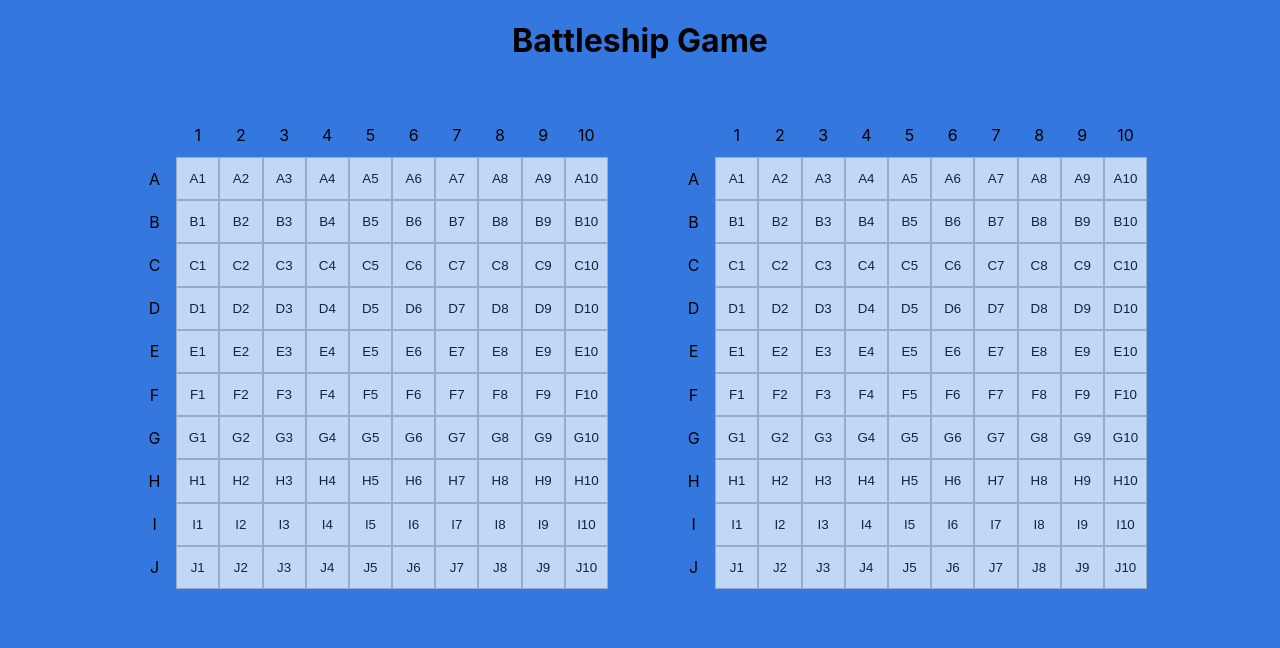
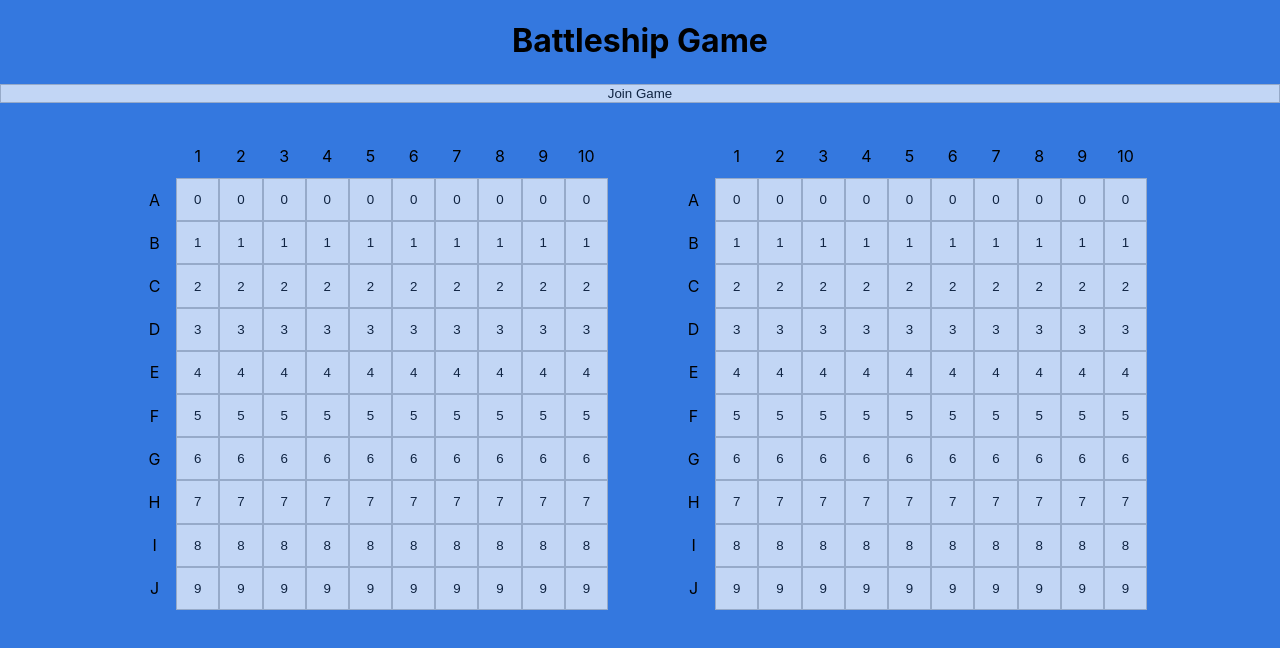
Before and after one commit to jesperkling/battleship-client, a React (Create React App) app: page /gameboard in a window 1280 px wide. Shown: the top 648 px of the page. Built offline with nearby package versions, Linux system fonts and the light colour scheme; no server answers.

Commit message:
Created a custom hook that generates ships on game board

```diff
--- a/src/App.jsx
+++ b/src/App.jsx
@@ -1,6 +1,5 @@
 import "./App.css";
 import GamePage from "./Pages/GamePage";
-import StartPage from "./Pages/StartPage";
 import Container from "react-bootstrap/Container";
 import { Routes, Route } from "react-router-dom";
 import SocketContext from "./Contexts/SocketContext";
@@ -11,7 +10,6 @@ function App() {
       <SocketContext>
         <Container>
           <Routes>
-            <Route path="/" element={<StartPage />} />
             <Route path="/gameboard" element={<GamePage />} />
           </Routes>
         </Container>
--- a/src/Components/Gameboard.jsx
+++ b/src/Components/Gameboard.jsx
@@ -1,8 +1,11 @@
 import Container from "react-bootstrap/Container";
 import Col from "react-bootstrap/Col";
 import Row from "react-bootstrap/Row";
+import useGenerateFleet from "../Hooks/useGenerateFleet";
 
 export default function Gameboard(props) {
+  const fleet = useGenerateFleet();
+
   return (
     <Container className="gameboard">
       <Row className="rad">
@@ -12,20 +15,15 @@ export default function Gameboard(props) {
           </Col>
         ))}
       </Row>
-      {props.rows.map((object, index) => (
+      {fleet[0].map((array, index) => (
         <Row className="rad" key={index}>
           <Col className="square" key={index}>
             {props.rows[index]}
           </Col>
-          {props.columns.map((something, index) => (
+          {fleet[0][index].map((ship, index) => (
             <Col className="square" key={index}>
-              <button
-                onClick={(e) =>
-                  console.log(props.columns[index] + props.rows[object - 1])
-                }
-              >
-                {props.columns[index]}
-                {props.rows[object - 1]}
+              <button value={ship} onClick={(e) => console.log(ship)}>
+                {index}
               </button>
             </Col>
           ))}
--- /dev/null
+++ b/src/Hooks/useGenerateFleet.jsx
@@ -0,0 +1,131 @@
+import { useState } from "react";
+
+const useGenerateFleet = () => {
+  const [fleet, setFleet] = useState([
+    [null, null, null, null, null, null, null, null, null, null],
+    [null, null, null, null, null, null, null, null, null, null],
+    [null, null, null, null, null, null, null, null, null, null],
+    [null, null, null, null, null, null, null, null, null, null],
+    [null, null, null, null, null, null, null, null, null, null],
+    [null, null, null, null, null, null, null, null, null, null],
+    [null, null, null, null, null, null, null, null, null, null],
+    [null, null, null, null, null, null, null, null, null, null],
+    [null, null, null, null, null, null, null, null, null, null],
+    [null, null, null, null, null, null, null, null, null, null],
+  ]);
+
+  const [ships, setShips] = useState([
+    { size: 4, coordinates: [], sunk: false },
+    { size: 3, coordinates: [], sunk: false },
+    { size: 2, coordinates: [], sunk: false },
+    { size: 2, coordinates: [], sunk: false },
+  ]);
+
+  function getRandomInteger(min, max) {
+    return Math.floor(Math.random() * (max - min + 1) + min);
+  }
+
+  function generateShip(size) {
+    let test = getRandomInteger(0, 1);
+    console.log("test:", test);
+
+    let generate = true;
+    let busy = false;
+
+    while (generate === true) {
+      if (test === 0) {
+        busy = false;
+
+        let length = getRandomInteger(0, 9);
+        let row = getRandomInteger(0, 10 - size);
+        console.log("length:", length, "row", row);
+
+        row = row - 1;
+        console.log("row first:", row);
+
+        for (let i = 0; i < size; i++) {
+          row++;
+
+          if (fleet[row][length] !== null) {
+            console.log("busy!");
+            busy = true;
+          }
+        }
+        console.log("busy!", busy);
+
+        if (busy === false) {
+          console.log("passed control", row);
+
+          row = row - size;
+
+          for (let i = 0; i < size; i++) {
+            row++;
+            fleet[row][length] = "ship" + size;
+          }
+
+          generate = false;
+        }
+      } else {
+        busy = false;
+
+        let length = getRandomInteger(0, 10 - size);
+        let row = getRandomInteger(0, 9);
+        console.log("length", length, "row", row);
+
+        length = length - 1;
+
+        for (let i = 0; i < size; i++) {
+          length++;
+
+          if (fleet[row][length] !== null) {
+            console.log("Busy!!");
+            busy = true;
+          }
+        }
+        console.log("Busy", busy);
+        if (busy === false) {
+          console.log("passed control");
+          length = length - size;
+
+          for (let i = 0; i < size; i++) {
+            length++;
+            fleet[row][length] = "ship" + size;
+            console.log("from if statement");
+          }
+          generate = false;
+        }
+      }
+      console.log(busy);
+    }
+
+    if (test === 0) {
+      let length = getRandomInteger(0, 9);
+      let row = getRandomInteger(0, 10 - size);
+      console.log("length:", length, "row:", row);
+
+      row = row - 1;
+      for (let i = 0; i < size; i++) {
+        row++;
+        fleet[row][length] = "ship" + size;
+      }
+    } else {
+      let length = getRandomInteger(0, 10 - size);
+      let row = getRandomInteger(0, 9);
+      console.log("length:", length, "row:", row);
+
+      length = length - 1;
+
+      for (let i = 0; i < size; i++) {
+        length++;
+        fleet[row][length] = "ship" + size;
+      }
+    }
+  }
+
+  generateShip(4);
+  generateShip(3);
+
+  return [fleet];
+};
+
+export default useGenerateFleet;
--- a/src/Hooks/useRandomPosition.jsx
+++ b/src/Hooks/useRandomPosition.jsx
@@ -1,6 +1,6 @@
 import { useEffect, useState } from "react";
 
-export default function useRandomPosition() {
+const useRandomPosition = () => {
   const coordinates = [
     [1, 2, 3, 4, 5, 6, 7, 8, 9, 10],
     ["A", "B", "C", "D", "E", "F", "G", "H", "I", "J"],
@@ -50,44 +50,77 @@ export default function useRandomPosition() {
     }
 
     let interval = getRandomInteger(10 - size);
-    let first = coordinates[align][interval];
+    let start = coordinates[align][interval];
     let array = [];
 
     for (let i = 0; i < size; i++) {
-      const secondCoord = coordinates[opposite][interval++];
-      let firstCoord = first;
+      const lengthCoord = coordinates[opposite][interval++];
+      let startCoord = start;
       let coord;
 
-      if (typeof firstCoord === "string") {
-        coord = firstCoord + secondCoord;
+      if (typeof startCoord === "string") {
+        coord = startCoord + lengthCoord;
       } else {
-        coord = secondCoord + firstCoord;
+        coord = lengthCoord + startCoord;
       }
 
-      if (boatCoordinates.includes(coord)) {
-        return;
-      }
+      coord = coord.toString();
 
-      array.push(coord.toString());
+      array.push(coord);
     }
     return array;
   }
 
   useEffect(() => {
-    let generatedCoordinates = getCoordinates(4);
-    console.log(generatedCoordinates);
+    function checkBoat(boat) {
+      for (let i = 0; i < boat.length; i++) {
+        const element = boat[i];
 
-    for (let i = 0; i < generatedCoordinates.length; i++) {
-      const element = generatedCoordinates[i];
+        if (boatCoordinates.includes(element)) {
+          console.log("already exists", boat.length, boat);
+          boat = getCoordinates(boat.length);
+          console.log("new boat", boat);
+        }
+      }
+      return boat;
+    }
 
-      if (boatCoordinates.includes(element)) {
-        return;
-      }
+    let boat4 = checkBoat(getCoordinates(4));
+    for (let i = 0; i < boat4.length; i++) {
+      const element = boat4[i];
+      boatCoordinates.push(element);
+    }
 
-      boats[0].coordinate.push(generatedCoordinates[i]);
-      console.log("Coordinates", boats[0].coordinate);
+    let boat3 = checkBoat(getCoordinates(3));
+    for (let i = 0; i < boat3.length; i++) {
+      const element = boat3[i];
+      boatCoordinates.push(element);
     }
+
+    let boat2one = checkBoat(getCoordinates(2));
+    for (let i = 0; i < boat2one.length; i++) {
+      const element = boat2one[i];
+      boatCoordinates.push(element);
+    }
+
+    let boat2two = checkBoat(getCoordinates(2));
+    for (let i = 0; i < boat2two.length; i++) {
+      const element = boat2two[i];
+      boatCoordinates.push(element);
+    }
+
+    setBoats(
+      (boats[0].coordinate = [...boat4]),
+      (boats[1].coordinate = [...boat3]),
+      (boats[2].coordinate = [...boat2one]),
+      (boats[3].coordinate = [...boat2two])
+    );
+
+    console.log(boatCoordinates);
+    console.log("The fleet", boats);
   }, []);
 
   return [boats];
-}
+};
+
+export default useRandomPosition;
--- a/src/Pages/GamePage.jsx
+++ b/src/Pages/GamePage.jsx
@@ -1,12 +1,40 @@
 import React, { useState } from "react";
 import Gameboard from "../Components/Gameboard";
 import "../App.css";
+import { useSocketContext } from "../Contexts/SocketContext";
+import Button from "react-bootstrap/Button";
+import useGenerateFleet from "../Hooks/useGenerateFleet";
 import useRandomPosition from "../Hooks/useRandomPosition";
 
 export default function GamePage() {
-  const boatPosition = useRandomPosition();
-  console.log("GamePage", boatPosition[0]);
-  const [row, setRows] = useState([
+  const fleet = useGenerateFleet();
+  console.log("GamePage", fleet);
+
+  const socket = useSocketContext();
+
+  const [waitingForGame, setWaitingForGame] = useState(false);
+  const [gameFound, setGameFound] = useState(false);
+
+  socket.on("connected", (text) => {
+    console.log(text);
+  });
+  const joinGame = () => {
+    setGameFound(false);
+    setWaitingForGame(true);
+    socket.emit("joinGame");
+  };
+  socket.on("HiRoom", () => {
+    console.log("Server said hi to your room");
+  });
+  socket.on("gameFound", () => {
+    setWaitingForGame(false);
+    setGameFound(true);
+  });
+  socket.on("userLeft", (message) => {
+    console.log(message);
+  });
+
+  const [row, setRow] = useState([
     "1",
     "2",
     "3",
@@ -18,7 +46,7 @@ export default function GamePage() {
     "9",
     "10",
   ]);
-  const [column, setColumns] = useState([
+  const [column, setColumn] = useState([
     "A",
     "B",
     "C",
@@ -48,6 +76,11 @@ export default function GamePage() {
   return (
     <>
       <h1>Battleship Game</h1>
+      <Button className="w-auto" disabled={waitingForGame} onClick={joinGame}>
+        Join Game
+      </Button>
+      {waitingForGame && <p>Waiting for game...</p>}
+      {gameFound && <p>Game found!</p>}
       <div className="gameUI">
         <Gameboard rows={row} columns={column} refs={ref} />
         <Gameboard rows={row} columns={column} refs={ref} />
--- a/src/Pages/StartPage.jsx
+++ /dev/null
@@ -1,23 +0,0 @@
-import React from "react";
-import Button from "react-bootstrap/Button";
-import Container from "react-bootstrap/Container";
-import Form from "react-bootstrap/Form";
-import { Link } from "react-router-dom";
-
-export default function StartPage() {
-  return (
-    <div>
-      <Container>
-        <h2>Battleship Game</h2>
-        <Form>
-          <Form.Group>
-            <Form.Control type="text" placeholder="Username" />
-          </Form.Group>
-        </Form>
-        <Button variant="info" as={Link} to="/gameboard" onClick="">
-          Start Game
-        </Button>
-      </Container>
-    </div>
-  );
-}
--- a/src/index.js
+++ b/src/index.js
@@ -6,9 +6,9 @@ import { BrowserRouter } from "react-router-dom";
 
 const root = ReactDOM.createRoot(document.getElementById("root"));
 root.render(
-  //<React.StrictMode>
+  <React.StrictMode>
     <BrowserRouter>
       <App />
     </BrowserRouter>
-  // </React.StrictMode>
+  </React.StrictMode>
 );
```
